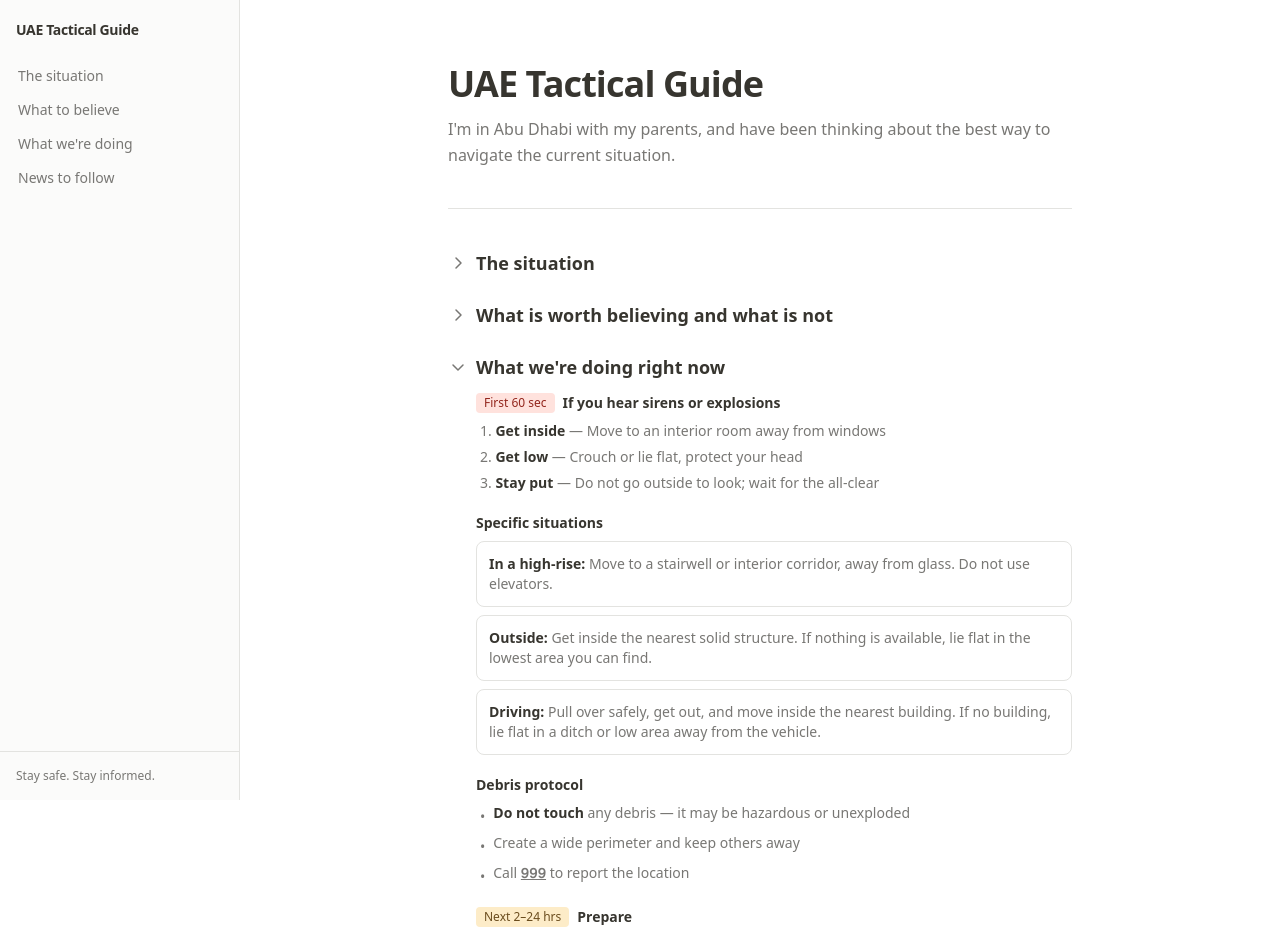
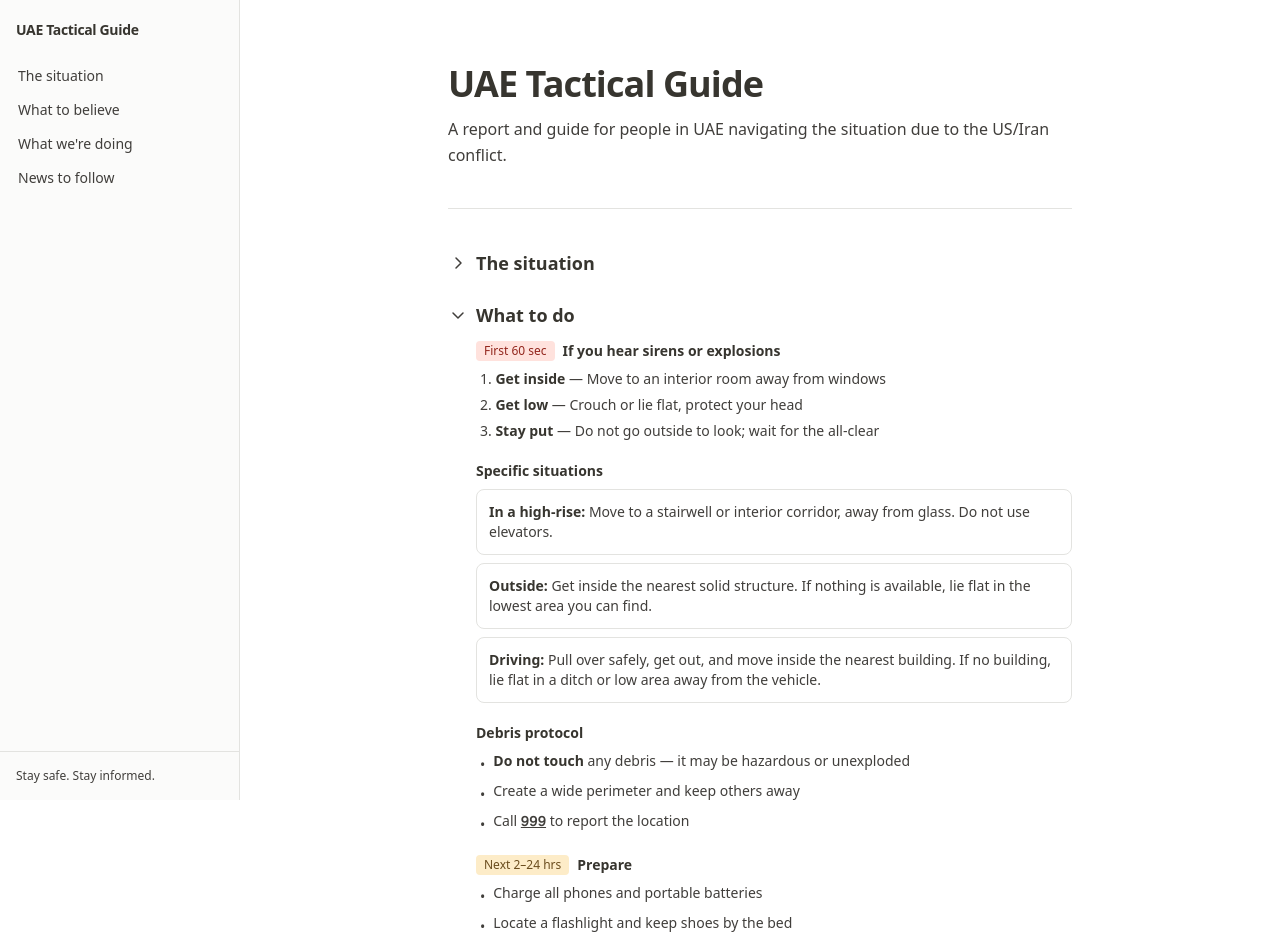
Before and after one commit to VedantKh/uae-tactical-guide, a Next.js app: page / in a window 1280 px wide. Shown: the top 937 px of the page. Built offline with nearby package versions, Linux system fonts and the light colour scheme.

Commit message:
updated situation with concise info and sources

```diff
--- a/app/globals.css
+++ b/app/globals.css
@@ -6,7 +6,7 @@
   --sidebar-bg: #fbfbfa;
   --sidebar-hover: #efefef;
   --accent: #2eaadc;
-  --muted: #787774;
+  --muted: #403e3b;
   --border: #e3e3e0;
   --tag-red: #ffe2dd;
   --tag-red-text: #93261d;
--- a/app/page.tsx
+++ b/app/page.tsx
@@ -17,8 +17,7 @@ export default function Home() {
           className="text-base leading-relaxed"
           style={{ color: "var(--muted)" }}
         >
-          I&apos;m in Abu Dhabi with my parents, and have been thinking about
-          the best way to navigate the current situation.
+          A report and guide for people in UAE navigating the situation due to the US/Iran conflict.
         </p>
       </div>
 
@@ -32,126 +31,32 @@ export default function Home() {
         {/* Toggle 1: The situation */}
         <ToggleBlock id="situation" title="The situation">
           <div className="space-y-4 text-sm" style={{ color: "var(--foreground)" }}>
-            <p style={{ color: "var(--muted)" }}>
-              Iran launched missile strikes targeting the UAE. UAE air defence systems intercepted
-              the majority of incoming projectiles. Debris has been reported in parts of Abu Dhabi
-              and Dubai. One civilian death has been confirmed. Aviation has been disrupted, with
-              flights grounded or diverted at multiple airports.
+            <p className="text-xs font-medium mb-3" style={{ color: "var(--muted)" }}>
+              As of Sunday 1 Mar 2026 (UAE)
             </p>
-
-            <div>
-              <p className="font-semibold mb-2">Emergency numbers</p>
-              <div className="space-y-1.5">
-                {[
-                  { label: "Police", number: "999" },
-                  { label: "Ambulance", number: "998" },
-                  { label: "Fire / Civil Defence", number: "997" },
-                ].map((item) => (
-                  <div key={item.number} className="flex items-center gap-3">
-                    <span style={{ color: "var(--muted)" }}>{item.label}</span>
-                    <a
-                      href={`tel:${item.number}`}
-                      className="font-mono font-semibold px-2 py-0.5 rounded"
-                      style={{
-                        backgroundColor: "var(--tag-red)",
-                        color: "var(--tag-red-text)",
-                      }}
-                    >
-                      {item.number}
-                    </a>
-                  </div>
-                ))}
-              </div>
-            </div>
+            <ul className="space-y-2 ml-1" style={{ color: "var(--muted)" }}>
+              <li className="flex items-start gap-2">
+                <span className="mt-1 flex-shrink-0">&#8226;</span>
+                <span>Iran <a href="https://www.aljazeera.com/news/2026/2/28/multiple-gulf-arab-states-that-host-us-assets-targeted-in-iran-retaliation" target="_blank" rel="noopener noreferrer" className="underline" style={{ color: "var(--foreground)" }}>launched ballistic missiles</a> toward multiple Gulf locations, following U.S. and Israeli strikes on Iran, escalating the regional conflict.</span>
+              </li>
+              <li className="flex items-start gap-2">
+                <span className="mt-1 flex-shrink-0">&#8226;</span>
+                <span>UAE Ministry of Defence (via WAM) said UAE air defences <a href="https://www.wam.ae/en/article/173jo13-uae-air-defences-intercept-137-missiles-209-drones" target="_blank" rel="noopener noreferrer" className="underline" style={{ color: "var(--foreground)" }}>intercepted 132 missiles and 195 drones</a>.</span>
+              </li>
+              <li className="flex items-start gap-2">
+                <span className="mt-1 flex-shrink-0">&#8226;</span>
+                <span><a href="https://gulfnews.com/uae/pakistani-national-in-uae-dies-as-iranian-missiles-intercepted-amid-us-israel-strikes-1.500458618" target="_blank" rel="noopener noreferrer" className="underline" style={{ color: "var(--foreground)" }}>One civilian was killed in Abu Dhabi</a> from falling debris. 4 people were injured in Dubai after debris caused a <a href="https://www.reuters.com/world/middle-east/iran-missiles-brings-war-gulf-doorstep-hardens-support-usisrael-campaign-2026-02-28/" target="_blank" rel="noopener noreferrer" className="underline" style={{ color: "var(--foreground)" }}>building fire on Palm Jumeirah</a>.</span>
+              </li>
+              <li className="flex items-start gap-2">
+                <span className="mt-1 flex-shrink-0">&#8226;</span>
+                <span>Dubai International (DXB) and Abu Dhabi airports <a href="https://www.thenationalnews.com/business/aviation/2026/02/28/airlines-suspend-flights-amid-us-israel-strikes-on-iran-and-gulf-airspace-closures/" target="_blank" rel="noopener noreferrer" className="underline" style={{ color: "var(--foreground)" }}>suspended operations</a>, multiple airlines halted routes, and UAE airspace was closed nationally.</span>
+              </li>
+            </ul>
           </div>
         </ToggleBlock>
 
-        {/* Toggle 2: What is worth believing and what is not */}
-        <ToggleBlock id="believe" title="What is worth believing and what is not">
-          <div className="space-y-5 text-sm">
-            {/* Trust */}
-            <div>
-              <div className="flex items-center gap-2 mb-2">
-                <span
-                  className="inline-block px-2 py-0.5 rounded text-xs font-medium"
-                  style={{ backgroundColor: "var(--tag-green)", color: "var(--tag-green-text)" }}
-                >
-                  Trust
-                </span>
-                <span className="font-semibold" style={{ color: "var(--foreground)" }}>
-                  Official UAE channels only
-                </span>
-              </div>
-              <ul className="space-y-1.5 ml-1" style={{ color: "var(--muted)" }}>
-                <li className="flex items-start gap-2">
-                  <span className="mt-1 flex-shrink-0">&#8226;</span>
-                  <span><strong style={{ color: "var(--foreground)" }}>Ministry of Defence / WAM</strong> &mdash; Official military and state news agency</span>
-                </li>
-                <li className="flex items-start gap-2">
-                  <span className="mt-1 flex-shrink-0">&#8226;</span>
-                  <span><strong style={{ color: "var(--foreground)" }}>NCEMA</strong> &mdash; National Emergency Crisis and Disaster Management Authority</span>
-                </li>
-                <li className="flex items-start gap-2">
-                  <span className="mt-1 flex-shrink-0">&#8226;</span>
-                  <span><strong style={{ color: "var(--foreground)" }}>Ministry of Interior (MOI)</strong> &mdash; Public safety updates</span>
-                </li>
-                <li className="flex items-start gap-2">
-                  <span className="mt-1 flex-shrink-0">&#8226;</span>
-                  <span><strong style={{ color: "var(--foreground)" }}>Abu Dhabi Police / Dubai Police</strong> &mdash; Local situation and road updates</span>
-                </li>
-              </ul>
-            </div>
-
-            {/* Doubt */}
-            <div>
-              <div className="flex items-center gap-2 mb-2">
-                <span
-                  className="inline-block px-2 py-0.5 rounded text-xs font-medium"
-                  style={{ backgroundColor: "var(--tag-red)", color: "var(--tag-red-text)" }}
-                >
-                  Doubt
-                </span>
-                <span className="font-semibold" style={{ color: "var(--foreground)" }}>
-                  Do not amplify
-                </span>
-              </div>
-              <ul className="space-y-1.5 ml-1" style={{ color: "var(--muted)" }}>
-                {[
-                  "Unverified videos or photos circulating on WhatsApp / social media",
-                  "Screenshots of tweets or messages \u2014 easily fabricated",
-                  "Anonymous \u201Cinsider\u201D accounts with no accountability",
-                  "Content designed to provoke extreme emotion (outrage, panic)",
-                  "Breaking claims in the first 30 minutes \u2014 initial reports are almost always wrong",
-                ].map((text, i) => (
-                  <li key={i} className="flex items-start gap-2">
-                    <span className="mt-1 flex-shrink-0">&#8226;</span>
-                    <span>{text}</span>
-                  </li>
-                ))}
-              </ul>
-            </div>
-
-            {/* Credibility Test */}
-            <div
-              className="rounded-lg p-4 border"
-              style={{ backgroundColor: "var(--sidebar-bg)", borderColor: "var(--border)" }}
-            >
-              <p className="font-semibold text-sm mb-2" style={{ color: "var(--foreground)" }}>
-                Quick credibility test
-              </p>
-              <ol className="space-y-1 text-sm list-decimal list-inside" style={{ color: "var(--muted)" }}>
-                <li>Who is saying this? Can I verify their identity?</li>
-                <li>What&apos;s the original source? Can I find it?</li>
-                <li>Are other credible outlets reporting the same thing?</li>
-                <li>Am I being asked to share this urgently? (Red flag.)</li>
-                <li>Does this confirm what I already believe? (Check bias.)</li>
-              </ol>
-            </div>
-          </div>
-        </ToggleBlock>
-
-        {/* Toggle 3: What we're doing right now */}
-        <ToggleBlock id="do-now" title="What we're doing right now" defaultOpen>
+        {/* Toggle 2: What to do */}
+        <ToggleBlock id="do-now" title="What to do" defaultOpen>
           <div className="space-y-5 text-sm">
             {/* First 60 seconds */}
             <div>
@@ -242,72 +147,109 @@ export default function Home() {
           </div>
         </ToggleBlock>
 
-        {/* Toggle 4: What news to follow */}
-        <ToggleBlock id="news" title="What news to follow">
-          <div className="space-y-4 text-sm">
-            <p style={{ color: "var(--muted)" }}>
-              Stick to official UAE government channels. Everything else is secondary.
-            </p>
-
-            <div className="space-y-2">
-              {[
-                {
-                  name: "WAM (Emirates News Agency)",
-                  desc: "Official state news agency \u2014 first source for government statements",
-                },
-                {
-                  name: "NCEMA",
-                  desc: "National Emergency Crisis and Disaster Management Authority \u2014 safety directives and alerts",
-                },
-                {
-                  name: "Ministry of Interior (MOI)",
-                  desc: "Public safety updates, road closures, curfews",
-                },
-                {
-                  name: "Abu Dhabi Police",
-                  desc: "Local law enforcement updates for Abu Dhabi emirate",
-                },
-                {
-                  name: "Dubai Police",
-                  desc: "Local law enforcement updates for Dubai emirate",
-                },
-              ].map((source, i) => (
-                <div
-                  key={i}
-                  className="rounded-lg p-3 border"
-                  style={{ borderColor: "var(--border)" }}
+        {/* Toggle 3: What is worth believing */}
+        <ToggleBlock id="believe" title="What is worth believing">
+          <div className="space-y-5 text-sm">
+            {/* Trust */}
+            <div>
+              <div className="flex items-center gap-2 mb-2">
+                <span
+                  className="inline-block px-2 py-0.5 rounded text-xs font-medium"
+                  style={{ backgroundColor: "var(--tag-green)", color: "var(--tag-green-text)" }}
                 >
-                  <p className="font-medium" style={{ color: "var(--foreground)" }}>
-                    {source.name}
-                  </p>
-                  <p className="mt-0.5" style={{ color: "var(--muted)" }}>
-                    {source.desc}
-                  </p>
-                </div>
-              ))}
+                  Trust
+                </span>
+                <span className="font-semibold" style={{ color: "var(--foreground)" }}>
+                  Official UAE channels
+                </span>
+              </div>
+              <ul className="space-y-1.5 ml-1" style={{ color: "var(--muted)" }}>
+                <li className="flex items-start gap-2">
+                  <span className="mt-1 flex-shrink-0">&#8226;</span>
+                  <span><strong style={{ color: "var(--foreground)" }}>Ministry of Defence / WAM</strong> &mdash; Official military and state news agency</span>
+                </li>
+                <li className="flex items-start gap-2">
+                  <span className="mt-1 flex-shrink-0">&#8226;</span>
+                  <span><strong style={{ color: "var(--foreground)" }}>NCEMA</strong> &mdash; National Emergency Crisis and Disaster Management Authority</span>
+                </li>
+                <li className="flex items-start gap-2">
+                  <span className="mt-1 flex-shrink-0">&#8226;</span>
+                  <span><strong style={{ color: "var(--foreground)" }}>Ministry of Interior (MOI)</strong> &mdash; Public safety updates</span>
+                </li>
+                <li className="flex items-start gap-2">
+                  <span className="mt-1 flex-shrink-0">&#8226;</span>
+                  <span><strong style={{ color: "var(--foreground)" }}>Abu Dhabi Police / Dubai Police</strong> &mdash; Local situation and road updates</span>
+                </li>
+              </ul>
             </div>
 
+            {/* Also credible — international */}
+            <div>
+              <div className="flex items-center gap-2 mb-2">
+                <span
+                  className="inline-block px-2 py-0.5 rounded text-xs font-medium"
+                  style={{ backgroundColor: "var(--tag-green)", color: "var(--tag-green-text)" }}
+                >
+                  Also credible
+                </span>
+                <span className="font-semibold" style={{ color: "var(--foreground)" }}>
+                  International outlets
+                </span>
+              </div>
+              <ul className="space-y-1.5 ml-1" style={{ color: "var(--muted)" }}>
+                <li className="flex items-start gap-2">
+                  <span className="mt-1 flex-shrink-0">&#8226;</span>
+                  <span><strong style={{ color: "var(--foreground)" }}>Reuters / AP</strong> &mdash; Wire services with journalists on the ground; usually first with verified facts</span>
+                </li>
+                <li className="flex items-start gap-2">
+                  <span className="mt-1 flex-shrink-0">&#8226;</span>
+                  <span><strong style={{ color: "var(--foreground)" }}>Ground News</strong> &mdash; Aggregates coverage from multiple sources; shows bias ratings and blind spots. Good for getting a balanced view on the broader picture.</span>
+                </li>
+              </ul>
+            </div>
+
+            {/* Doubt */}
+            <div>
+              <div className="flex items-center gap-2 mb-2">
+                <span
+                  className="inline-block px-2 py-0.5 rounded text-xs font-medium"
+                  style={{ backgroundColor: "var(--tag-red)", color: "var(--tag-red-text)" }}
+                >
+                  Doubt
+                </span>
+                <span className="font-semibold" style={{ color: "var(--foreground)" }}>
+                  Do not amplify
+                </span>
+              </div>
+              <ul className="space-y-1.5 ml-1" style={{ color: "var(--muted)" }}>
+                {[
+                  "Unverified videos or photos circulating on WhatsApp / social media",
+                  "Screenshots of tweets or messages \u2014 easily fabricated",
+                  "Anonymous \u201Cinsider\u201D accounts with no accountability",
+                  "Content designed to provoke extreme emotion (outrage, panic)",
+                ].map((text, i) => (
+                  <li key={i} className="flex items-start gap-2">
+                    <span className="mt-1 flex-shrink-0">&#8226;</span>
+                    <span>{text}</span>
+                  </li>
+                ))}
+              </ul>
+            </div>
+
+            {/* Credibility Test */}
             <div
               className="rounded-lg p-4 border"
               style={{ backgroundColor: "var(--sidebar-bg)", borderColor: "var(--border)" }}
             >
-              <p className="font-semibold mb-1" style={{ color: "var(--foreground)" }}>
-                What NOT to follow or share
+              <p className="font-semibold text-sm mb-2" style={{ color: "var(--foreground)" }}>
+                Quick credibility test
               </p>
-              <ul className="space-y-1 ml-1" style={{ color: "var(--muted)" }}>
-                <li className="flex items-start gap-2">
-                  <span className="mt-0.5 flex-shrink-0">&#8226;</span>
-                  <span>Unverified Telegram channels or WhatsApp forwards</span>
-                </li>
-                <li className="flex items-start gap-2">
-                  <span className="mt-0.5 flex-shrink-0">&#8226;</span>
-                  <span>Social media accounts posting &ldquo;breaking&rdquo; with no official source</span>
-                </li>
-                <li className="flex items-start gap-2">
-                  <span className="mt-0.5 flex-shrink-0">&#8226;</span>
-                  <span>Videos or images you cannot verify yourself &mdash; do not reshare</span>
-                </li>
-              </ul>
+              <ol className="space-y-1 text-sm list-decimal list-inside" style={{ color: "var(--muted)" }}>
+                <li>Who is saying this? Can I verify their identity?</li>
+                <li>What&apos;s the original source? Can I find it?</li>
+                <li>Are other credible outlets reporting the same thing?</li>
+                <li>Am I being asked to share this urgently? (Red flag.)</li>
+              </ol>
             </div>
           </div>
         </ToggleBlock>
```
Also changed, not shown: .claude/settings.local.json (added).
